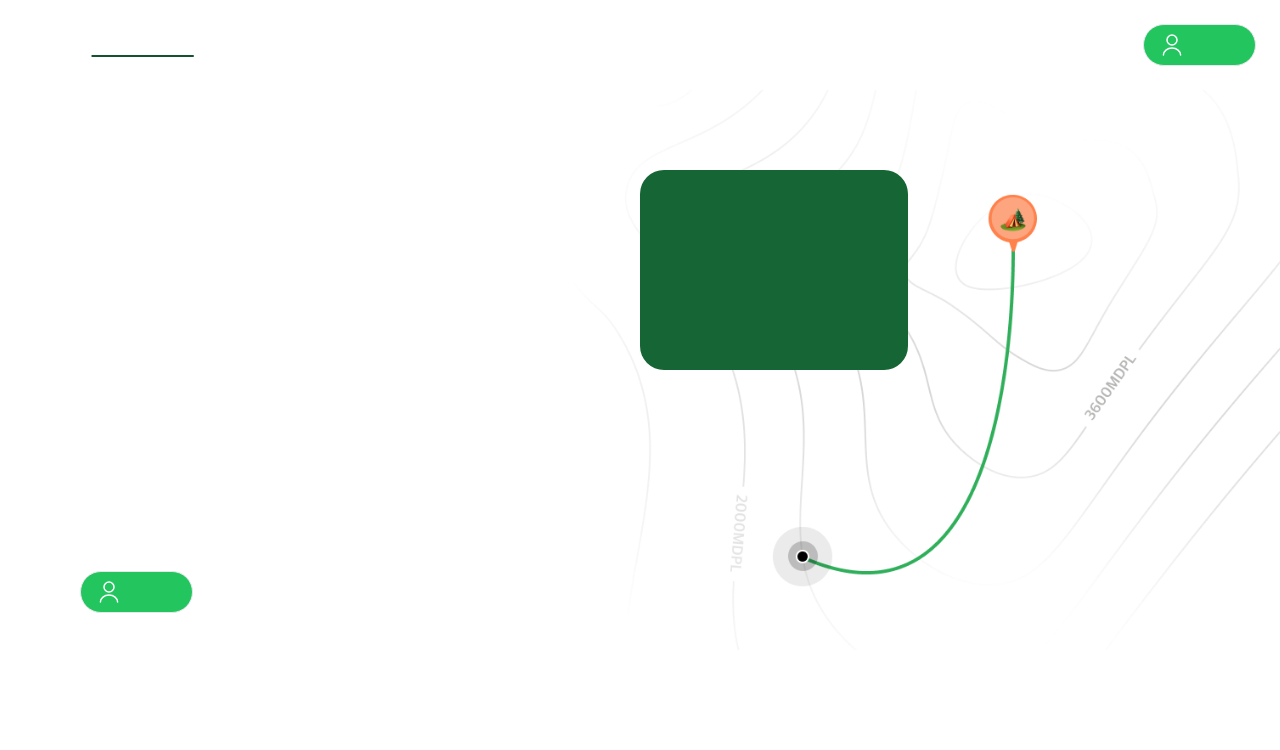
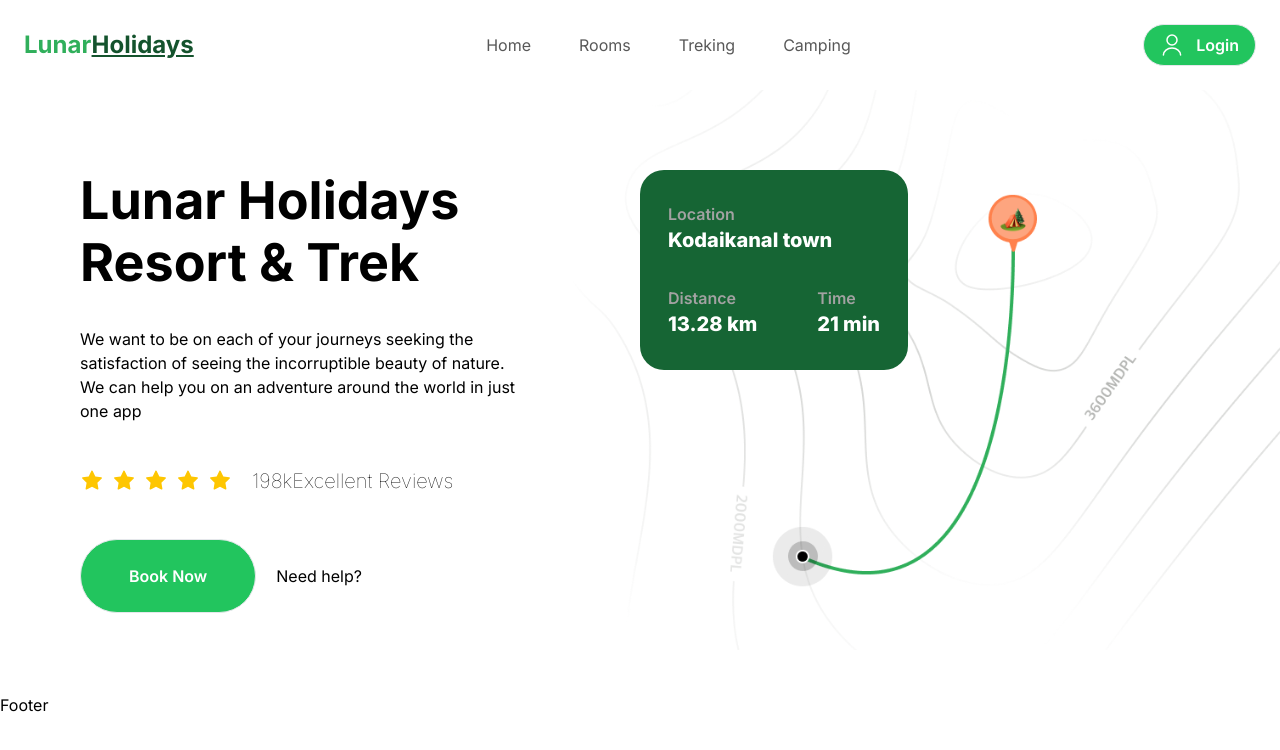
Before and after one commit to Abinsonsuresh/LunarHolidays-Nextjs, a Next.js app: page / in a window 1280 px wide. Shown: the top 750 px of the page. Built offline with nearby package versions, Linux system fonts and the light colour scheme.

Commit message:
Home page finished

```diff
--- a/src/app/components/MainHome.tsx
+++ b/src/app/components/MainHome.tsx
@@ -1,7 +1,7 @@
 
 // .hero-map {
 //     @apply absolute right-0 top-0 h-screen w-screen bg-pattern-2 bg-cover bg-center md:-right-28 xl:-top-60;
-
+import Image from 'next/image'
 import Button from "./Button"
 
 //   }
@@ -9,24 +9,38 @@ const MainHome = () => {
   return (
     <>
       <div className="max-container padding-container flex flex-col gap-20 py-10 pb-32 md:gap-28 lg:py-20 xl:flex-row  ">
-      <div className="absolute right-0 top-0 bg-pattern-2 bg-cover h-screen w-screen bg-center md:-right-28 xl:-top-60"/>
+        <div className="absolute right-0 top-0 bg-pattern-2 bg-cover h-screen w-screen bg-center md:-right-28 xl:-top-60" />
 
         <div className="relative flex flex-col flex-1 xl:w-1/2 z-20">
           <div>
-          <p className="text-[52px] font-[700] leading-[120%]">Lunar Holidays Camp Area</p>
+            <p className="text-[52px] font-[700] leading-[120%]">Lunar Holidays Resort & Trek</p>
             {/* <p className="text-[52px] font-[700]"></p> */}
             <p className="mt-8 xl-max-w-[500px]">We want to be on each of your journeys seeking the satisfaction of seeing the incorruptible beauty of nature. We can help you on an adventure around the world in just one app</p>
           </div>
 
 
- <div className="flex flex-wrap my-11">
-
+          <div className="flex gap-5 flex-wrap my-11">
+            <div className='flex  items-center gap-2'>
+            {
+              Array(5).fill(1).map((_, index) => (
+                <Image
+                  src="/star.svg"
+                  key={index}
+                  alt="star"
+                  width={24}
+                  height={24}
+                />
+              ))
+            }
             </div>
-          <p className="mt-8 font-bold text-xl">198kExcellent Reviews</p>
+          <p className=" font-thin text-xl">198kExcellent Reviews</p>
+          </div>
 
 
-        <div>
-          <Button type={"button"} name={"Login"} icon="/user.svg" variant={"px-4 py-2 bg-green-500 text-white"}/>
+
+          <div className='flex items-center gap-5'>
+            <Button type={"button"} name={"Book Now"}  variant={"px-12 py-6 bg-green-500 text-white"} />
+            <p>Need help?</p>
           </div>
 
         </div>
```
Lines whose indentation alone changed are shown as unchanged.
